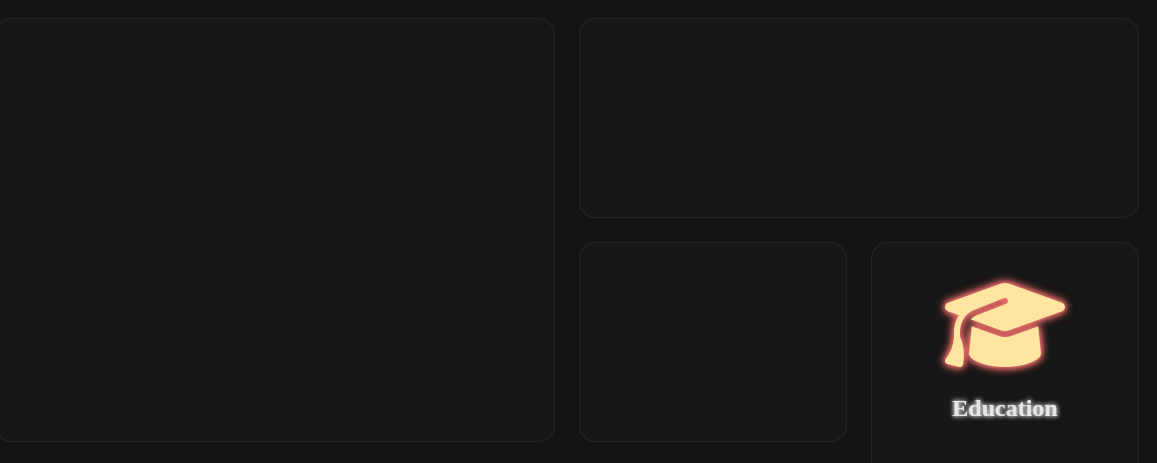
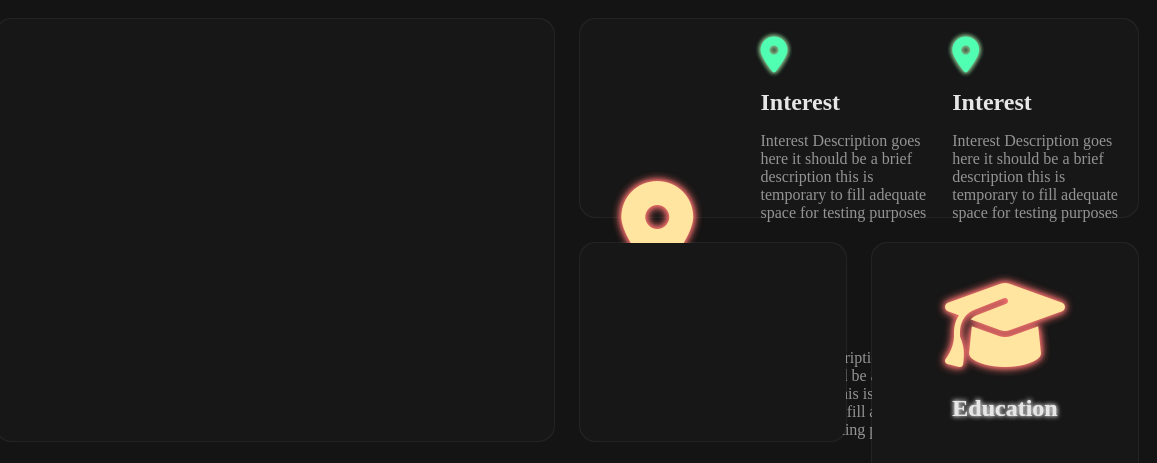
Before and after one commit to Snappychaff290/CV_Scratch, a plain HTML site: page index.html in a window 1280 px wide. Shown: the top 463 px of the page, 123-1280 px from the left. Drawn offline with Linux system fonts and the light colour scheme.

Commit message:
interest section

```diff
--- a/Progress_Blog/overview.js
+++ b/Progress_Blog/overview.js
@@ -3,7 +3,6 @@ document.getElementById("cards").onmousemove = (e) => {
     const rect = card.getBoundingClientRect(),
       x = e.clientX - rect.left,
       y = e.clientY - rect.top;
-    console.log(x);
     card.style.setProperty("--mouse-x", `${x}px`);
     card.style.setProperty("--mouse-y", `${y}px`);
   }
--- a/index.html
+++ b/index.html
@@ -54,15 +54,68 @@
         <div class="card-content"></div>
       </div>
       <div class="card wide el--2">
-        <div class="card-content"></div>
+        <div class="card-content">
+          <div class="interest-section">
+            <div class="interest-title">
+              <i class="fa-solid fa-location-dot icon icon-big centered"></i>
+              <h1 class="interests-header centered">Interests</h1>
+            </div>
+            <div class="interest-grid">
+              <div class="interest">
+                <i
+                  class="fa-solid fa-location-dot icon-interest aquamarine-icon"
+                ></i>
+                <h1 class="interest-header">Interest</h1>
+                <p class="interest-description">
+                  Interest Description goes here it should be a brief
+                  description this is temporary to fill adequate space for
+                  testing purposes
+                </p>
+              </div>
+              <div class="interest">
+                <i
+                  class="fa-solid fa-location-dot icon-interest aquamarine-icon"
+                ></i>
+                <h1 class="interest-header">Interest</h1>
+                <p class="interest-description">
+                  Interest Description goes here it should be a brief
+                  description this is temporary to fill adequate space for
+                  testing purposes
+                </p>
+              </div>
+              <div class="interest">
+                <i
+                  class="fa-solid fa-location-dot icon-interest aquamarine-icon"
+                ></i>
+                <h1 class="interest-header">Interest</h1>
+                <p class="interest-description">
+                  Interest Description goes here it should be a brief
+                  description this is temporary to fill adequate space for
+                  testing purposes
+                </p>
+              </div>
+              <div class="interest">
+                <i
+                  class="fa-solid fa-location-dot icon-interest aquamarine-icon"
+                ></i>
+                <h1 class="interest-header">Interest</h1>
+                <p class="interest-description">
+                  Interest Description goes here it should be a brief
+                  description this is temporary to fill adequate space for
+                  testing purposes
+                </p>
+              </div>
+            </div>
+          </div>
+        </div>
       </div>
       <div class="card el--3">
         <div class="card-content"></div>
       </div>
       <div class="card tall el--4">
-        <div class="card-content">
-          <i class="fa-solid fa-graduation-cap icon"></i>
-          <h1>Education</h1>
+        <div class="card-content education">
+          <i class="fa-solid fa-graduation-cap icon-big centered"></i>
+          <h1 class="centered">Education</h1>
           <p>
             After graduating from Norwayne High School, I started attending
             Bowling Green State University in the fall of 2022. I am pursuing a
--- a/index.js
+++ b/index.js
@@ -3,7 +3,6 @@ document.getElementById("cards").onmousemove = (e) => {
     const rect = card.getBoundingClientRect(),
       x = e.clientX - rect.left,
       y = e.clientY - rect.top;
-    console.log(x);
     card.style.setProperty("--mouse-x", `${x}px`);
     card.style.setProperty("--mouse-y", `${y}px`);
   }
--- a/style.css
+++ b/style.css
@@ -16,6 +16,16 @@
 text-shadow: 0 0 5px #ffffff, 0 0 20px #000, 0 0 30px #000;
 */
 
+.saffron-icon {
+  color: #ffe59f;
+  text-shadow: 0 0 10px var(--accent-hover), 0 0 5px var(--accent-hover),
+    0 0 10px var(--accent-hover);
+}
+.aquamarine-icon {
+  color: #50ffb1;
+  text-shadow: 0 0 5px #7fb685, 0 0 5px #7fb685, 0 0 5px #7fb685;
+}
+
 :root {
   --bg-color: rgb(20, 20, 20);
   --card-color: rgb(23, 23, 23);
@@ -24,8 +34,8 @@ text-shadow: 0 0 5px #ffffff, 0 0 20px #000, 0 0 30px #000;
 }
 
 */ * {
-  margin: 0;
-  padding: 0;
+  margin: none;
+  padding: none;
   box-sizing: border-box;
   font-family: Verdana, Geneva, Tahoma, sans-serif;
   color: #fbfef3;
@@ -223,31 +233,31 @@ body {
 }
 
 /* Individual Modules */
-.card-content i {
+/* EDUCATION */
+.card-content .icon-big {
   color: #ffe59f;
   margin-top: 24px;
-  align-self: center;
   font-size: 96px;
   text-shadow: 0 0 10px var(--accent-hover), 0 0 5px var(--accent-hover),
     0 0 10px var(--accent-hover);
 }
-.card-content {
+.education {
   color: #ffe59f;
 }
-.card-content h1 {
+.card-content .centered {
+  align-self: center;
+}
+.education h1 {
   /* color: var(--accent-color); */
   color: #e6e6e6;
   /* border: #fbfef3 solid 2px; */
   padding: 6px 12px;
   border-radius: 8px;
-  align-self: center;
   font-weight: bold;
   font-size: 48px;
-  /* text-shadow: 0 0 50px var(--accent-hover), 0 0 10px var(--accent-hover), */
-  /* 0 0 30px var(--accent-hover); */
   text-shadow: 0 0 5px #cacaca, 0 0 1px #cacaca, 0 0 5px #cacaca;
 }
-.card-content p {
+.education p {
   color: #949494;
   font-size: 24px;
   display: inline-block;
@@ -256,3 +266,38 @@ body {
   /* text-align: center; */
   width: 80%;
 }
+
+/* INTERESTS */
+.interest-section {
+  display: flex;
+  margin-top: 8px;
+  justify-items: space-between;
+  gap: 36px;
+}
+.interest-title {
+  min-width: 25%;
+  display: flex;
+  flex-direction: column;
+  justify-content: center;
+  align-content: center;
+}
+.interest-grid {
+  display: grid;
+  width: 100%;
+  grid-template-columns: 1fr 1fr;
+  grid-template-rows: 1fr 1fr;
+  gap: 16px;
+}
+.icon-interest {
+  font-size: 36px;
+}
+.interest-title h1 {
+  color: #e6e6e6;
+  text-shadow: 0 0 5px #cacaca, 0 0 1px #cacaca, 0 0 5px #cacaca;
+}
+.interest-header {
+  color: #e6e6e6;
+}
+.interest-description {
+  color: #949494;
+}
```
